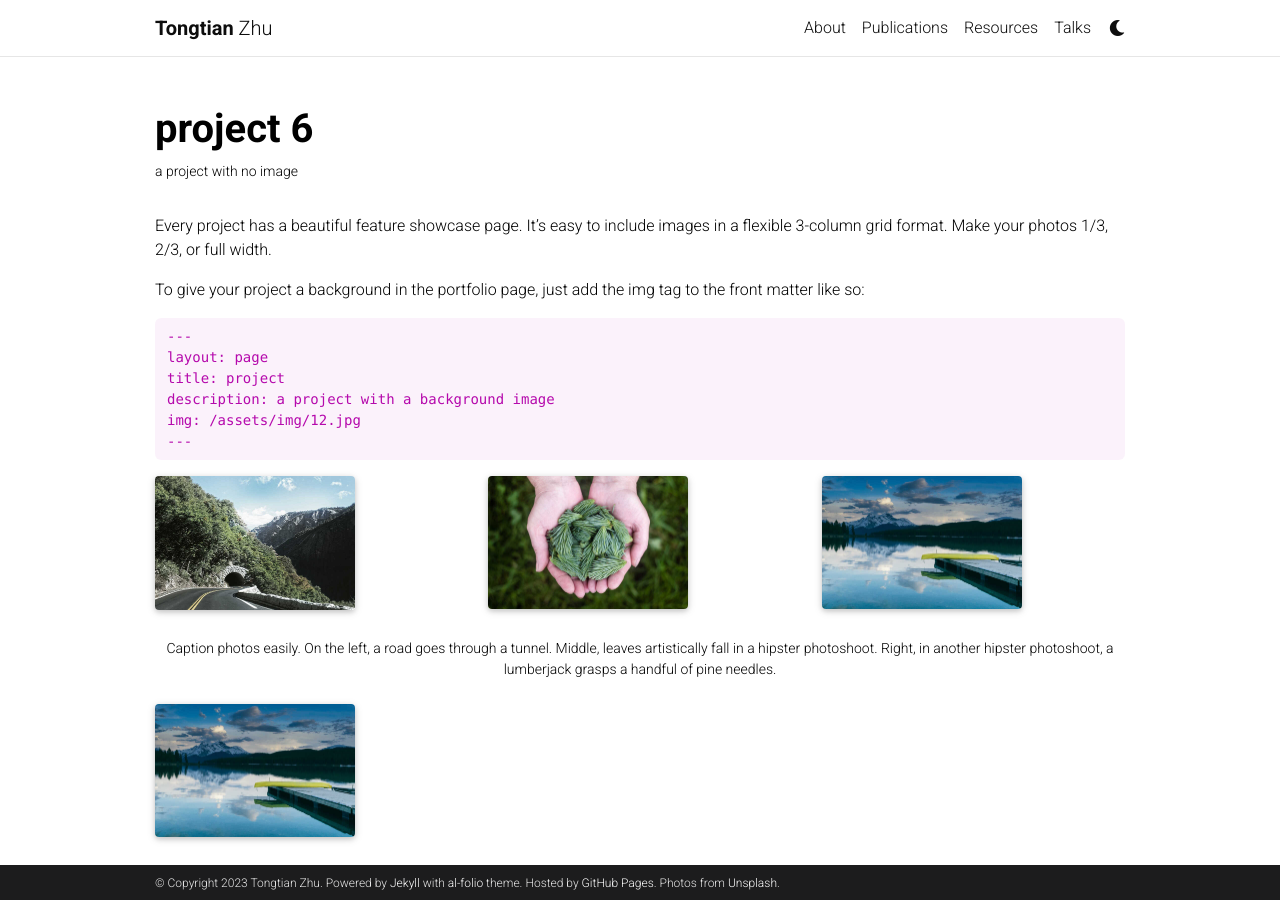
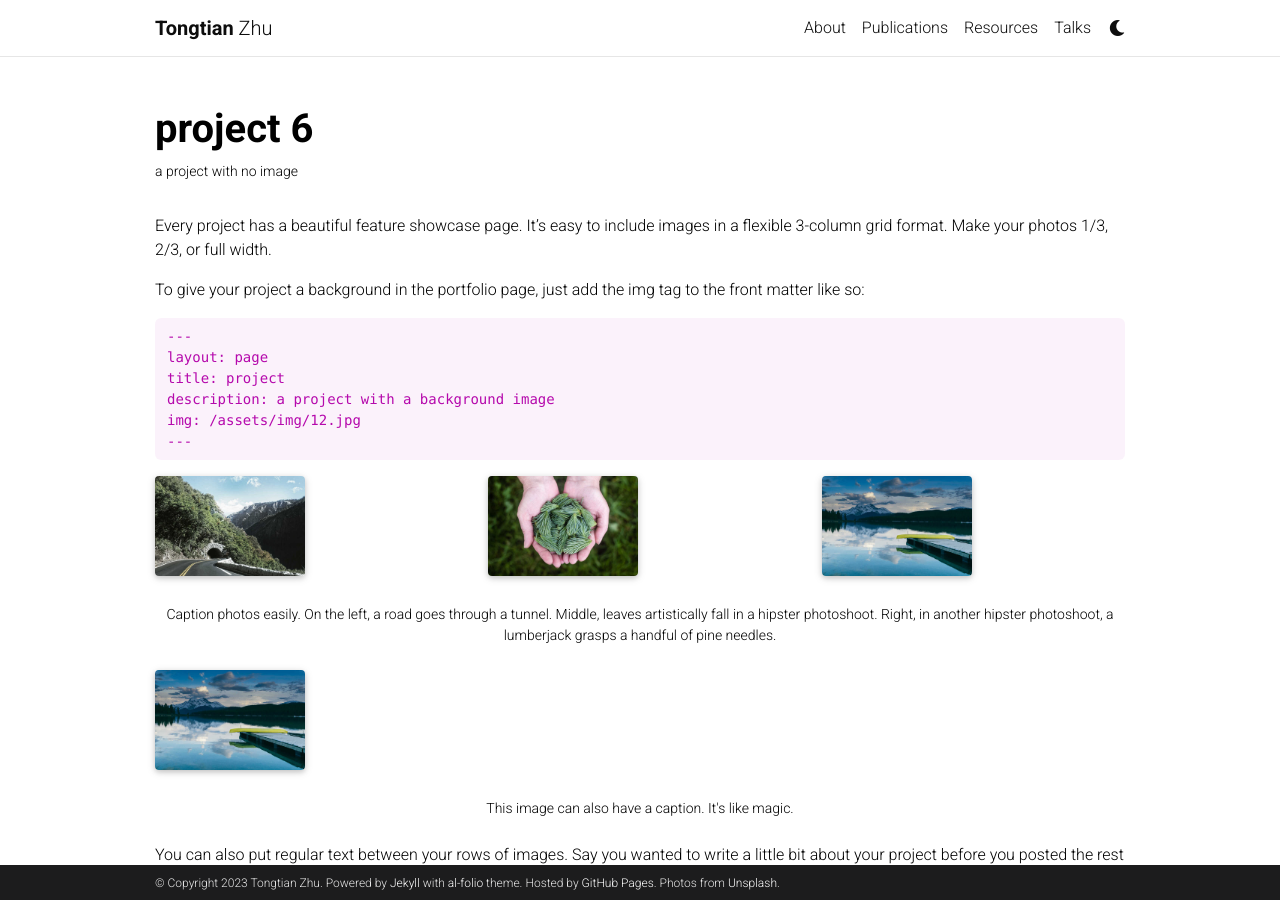
Before and after one commit to Raiden-Zhu/Raiden-Zhu.github.io, a Jekyll site: the page built from _projects/6_project.md, in a window 1280 px wide and 900 px high. Built offline with Jekyll 4.4.1, drawn with Linux system fonts in a browser that asks for light colours; full-size pictures stand in for the smaller copies a plugin makes; comment, search, counter and statistics services are not loaded; a style sheet for code colours, icons or effects is not loaded.

Commit message:
Update figure.html

```diff
--- a/_includes/figure.html
+++ b/_includes/figure.html
@@ -17,8 +17,8 @@
     <img
       src="{{ include.path | relative_url }}"
       {% if include.class %}class="{{ include.class }}"{% endif %}
-      {% if include.width %}width="{{ include.width }}"{% else %}width=200px{% endif %}
-      {% if include.height %}height="{{ include.height }}"{% else %}height=200px{% endif %}
+      {% if include.width %}width="{{ include.width }}"{% else %}width=150px{% endif %}
+      {% if include.height %}height="{{ include.height }}"{% else %}height=150px{% endif %}
       {% if include.min-width %}min-width="{{ include.min-width }}"{% endif %}
       {% if include.min-height %}min-height="{{ include.min-height }}"{% endif %}
       {% if include.max-width %}max-width="{{ include.max-width }}"{% endif %}
```
